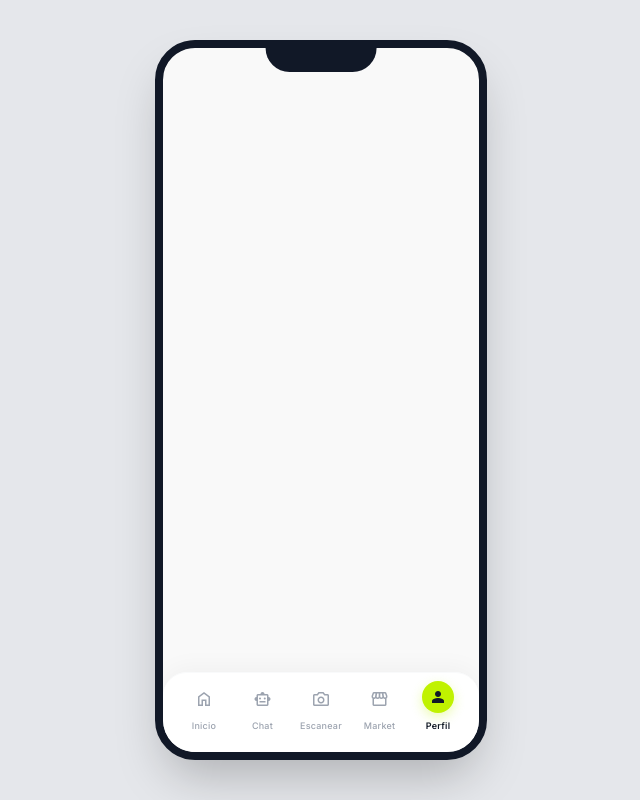
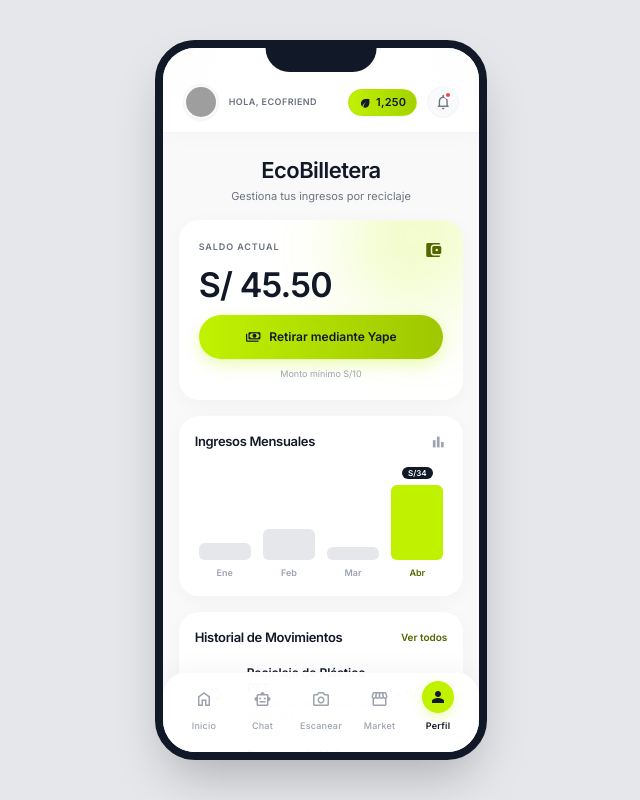
Before and after one commit to yudi-star/Acopi-prototype, a React (Vite) app: page /perfil/billetera in a window 1280 px wide. Shown: the whole page, without its empty margins (319-959 px from the left). Built offline with nearby package versions, Linux system fonts and the light colour scheme; grey boxes are pictures that could not be loaded.

Commit message:
ecobilletera: implementa pantalla con saldo, grafica mensual e historial

```diff
--- a/src/App.jsx
+++ b/src/App.jsx
@@ -7,6 +7,7 @@ import AiResult from "./screens/AiResult";
 import AiRecommendation from "./screens/AiRecommendation";
 import IdeasReutilizacion from "./screens/IdeasReutilizacion";
 import Marketplace from "./screens/Marketplace";
+import EcoBilletera from "./screens/EcoBilletera";
 
 
 
@@ -22,8 +23,7 @@ export default function App() {
           <Route path="/scan/decision" element={<AiRecommendation />} />
           <Route path="/ideas" element={<IdeasReutilizacion />} />
           <Route path="/market" element={<Marketplace />} />
-
-
+          <Route path="/perfil/billetera" element={<EcoBilletera />} />
         </Routes>
       </PhoneFrame>
     </BrowserRouter>
--- a/src/screens/EcoBilletera.jsx
+++ b/src/screens/EcoBilletera.jsx
@@ -0,0 +1,189 @@
+import { useNavigate } from "react-router-dom";
+import TopAppBar from "../components/layout/TopAppBar";
+
+const meses = [
+  { key: "Ene", value: 8 },
+  { key: "Feb", value: 14 },
+  { key: "Mar", value: 6 },
+  { key: "Abr", value: 34, highlight: true },
+];
+
+const movimientos = [
+  {
+    id: 1,
+    titulo: "Reciclaje de Plástico PET",
+    detalle: "Hoy, 10:42 AM • Máquina ACOPI-04",
+    monto: "+ S/ 2.50",
+    tipo: "positivo",
+    icon: "recycling",
+    iconBg: "#E8F5D8",
+    iconColor: "#536600",
+  },
+  {
+    id: 2,
+    titulo: "Reciclaje de Vidrio",
+    detalle: "Ayer, 16:15 PM • Centro de Acopio Norte",
+    monto: "+ S/ 1.80",
+    tipo: "positivo",
+    icon: "recycling",
+    iconBg: "#E8F5D8",
+    iconColor: "#536600",
+  },
+  {
+    id: 3,
+    titulo: "Retiro Yape",
+    detalle: "12 Abr, 09:00 AM",
+    monto: "- S/ 15.00",
+    tipo: "negativo",
+    icon: "account_balance",
+    iconBg: "#FFEAE5",
+    iconColor: "#BA1A1A",
+  },
+];
+
+export default function EcoBilletera() {
+  const navigate = useNavigate();
+
+  return (
+    <div className="min-h-full pb-32 bg-gray-50/50">
+      <TopAppBar points="1,250" />
+
+      <main className="w-full px-4 pt-5 flex flex-col gap-4">
+        {/* TITULO */}
+        <section className="flex flex-col items-center text-center pt-1">
+          <h1 className="text-[22px] font-extrabold text-gray-900 tracking-tight leading-tight">
+            EcoBilletera
+          </h1>
+          <p className="text-[11px] text-gray-500 mt-1 leading-snug">
+            Gestiona tus ingresos por reciclaje
+          </p>
+        </section>
+
+        {/* SALDO ACTUAL */}
+        <section className="bg-white rounded-[1.25rem] p-5 shadow-[0_4px_20px_rgb(0,0,0,0.03)] flex flex-col gap-3 relative overflow-hidden">
+          <div className="absolute -top-12 -right-12 w-40 h-40 bg-gradient-to-br from-[#C0F200]/40 to-transparent rounded-full blur-2xl pointer-events-none" />
+
+          <div className="flex justify-between items-start relative z-10">
+            <span className="text-[9px] font-bold text-gray-500 uppercase tracking-widest">
+              Saldo Actual
+            </span>
+            <span
+              className="material-symbols-outlined text-[20px] text-[#536600]"
+              style={{ fontVariationSettings: "'FILL' 1" }}
+            >
+              account_balance_wallet
+            </span>
+          </div>
+
+          <div className="relative z-10 -mt-1">
+            <span className="text-[34px] font-extrabold text-gray-900 tracking-tight leading-none">
+              S/ 45.50
+            </span>
+          </div>
+
+          <button
+            onClick={() => navigate("/perfil/billetera/retirar")}
+            className="relative z-10 w-full h-11 rounded-xl bg-gradient-to-r from-[#C0F200] to-[#9fc700] text-gray-900 font-bold text-[12px] flex items-center justify-center gap-2 shadow-[0_6px_16px_rgba(192,242,0,0.3)] active:scale-95 transition-all duration-200"
+          >
+            <span className="material-symbols-outlined text-[16px]">payments</span>
+            Retirar mediante Yape
+          </button>
+
+          <p className="text-[9px] text-gray-400 text-center relative z-10 -mt-1">
+            Monto mínimo S/10
+          </p>
+        </section>
+
+        {/* INGRESOS MENSUALES */}
+        <section className="bg-white rounded-[1.25rem] p-4 shadow-[0_4px_20px_rgb(0,0,0,0.03)] flex flex-col gap-4">
+          <div className="flex justify-between items-center">
+            <h2 className="text-[13px] font-extrabold text-gray-900 tracking-tight">
+              Ingresos Mensuales
+            </h2>
+            <span className="material-symbols-outlined text-[18px] text-gray-400">
+              bar_chart
+            </span>
+          </div>
+
+          <div className="flex items-end justify-between gap-3 h-28 px-1">
+            {meses.map((m) => (
+              <div
+                key={m.key}
+                className="flex flex-col items-center gap-1.5 flex-1"
+              >
+                {m.highlight && (
+                  <span className="bg-gray-900 text-white text-[8px] font-bold px-1.5 py-0.5 rounded-full leading-none">
+                    S/{m.value}
+                  </span>
+                )}
+                <div
+                  className={`w-full rounded-md transition-all ${
+                    m.highlight ? "bg-[#C0F200]" : "bg-gray-200"
+                  }`}
+                  style={{ height: `${m.value * 2.2}px` }}
+                />
+                <span
+                  className={`text-[9px] font-bold ${
+                    m.highlight ? "text-[#536600]" : "text-gray-400"
+                  }`}
+                >
+                  {m.key}
+                </span>
+              </div>
+            ))}
+          </div>
+        </section>
+
+        {/* HISTORIAL DE MOVIMIENTOS */}
+        <section className="bg-white rounded-[1.25rem] p-4 shadow-[0_4px_20px_rgb(0,0,0,0.03)] flex flex-col gap-1">
+          <div className="flex justify-between items-center mb-1">
+            <h2 className="text-[13px] font-extrabold text-gray-900 tracking-tight">
+              Historial de Movimientos
+            </h2>
+            <button className="text-[10px] font-bold text-[#536600] active:opacity-70">
+              Ver todos
+            </button>
+          </div>
+
+          {movimientos.map((mov, idx) => (
+            <div
+              key={mov.id}
+              className={`flex items-center gap-3 py-2.5 ${
+                idx !== movimientos.length - 1 ? "border-b border-gray-100" : ""
+              }`}
+            >
+              <div
+                className="w-10 h-10 rounded-full flex items-center justify-center flex-shrink-0"
+                style={{ backgroundColor: mov.iconBg, color: mov.iconColor }}
+              >
+                <span
+                  className="material-symbols-outlined text-[18px]"
+                  style={{ fontVariationSettings: "'FILL' 1" }}
+                >
+                  {mov.icon}
+                </span>
+              </div>
+              <div className="flex-1 min-w-0">
+                <p className="text-[12px] font-bold text-gray-900 leading-tight">
+                  {mov.titulo}
+                </p>
+                <p className="text-[10px] text-gray-500 mt-0.5 leading-tight">
+                  {mov.detalle}
+                </p>
+              </div>
+              <span
+                className={`text-[12px] font-extrabold whitespace-nowrap ${
+                  mov.tipo === "positivo"
+                    ? "text-[#536600]"
+                    : "text-[#BA1A1A]"
+                }`}
+              >
+                {mov.monto}
+              </span>
+            </div>
+          ))}
+        </section>
+      </main>
+    </div>
+  );
+}
```
